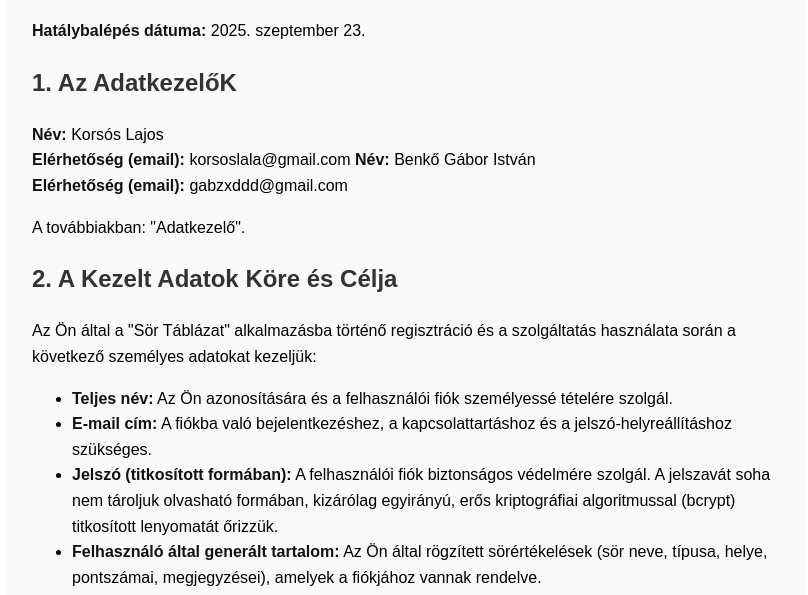
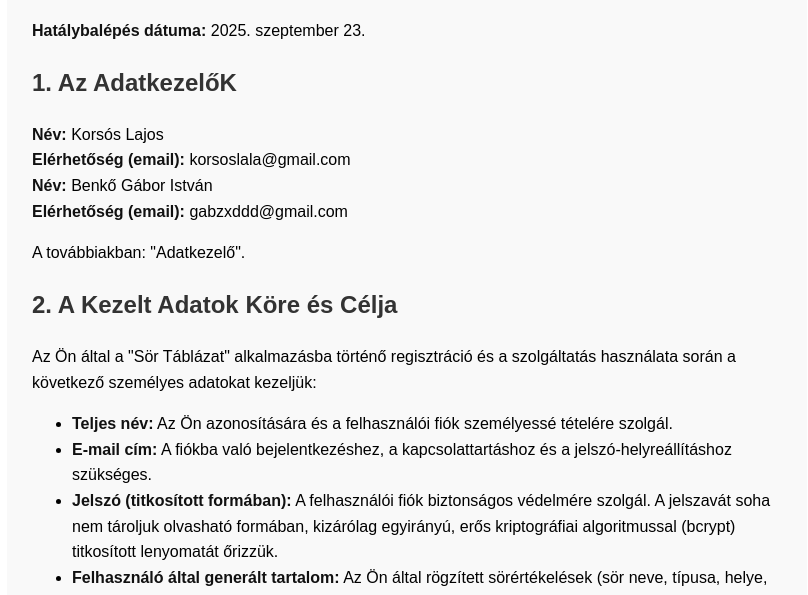
Before and after one commit to Lali398/sor-app, a website: page adatvedelem.html in a window 1280 px wide. Shown: the part 161-756 px from the top of the page, without its empty margins (233-1041 px from the left). Drawn offline with Linux system fonts and the light colour scheme.

Commit message:
Update adatvedelem.html

```diff
--- a/adatvedelem.html
+++ b/adatvedelem.html
@@ -19,7 +19,7 @@
         <h2>1. Az AdatkezelőK</h2>
         <p>
             <strong>Név:</strong> Korsós Lajos<br>
-            <strong>Elérhetőség (email):</strong> korsoslala@gmail.com
+            <strong>Elérhetőség (email):</strong> korsoslala@gmail.com<br>
             <strong>Név:</strong> Benkő Gábor István<br>
             <strong>Elérhetőség (email):</strong> gabzxddd@gmail.com
         </p>
```
